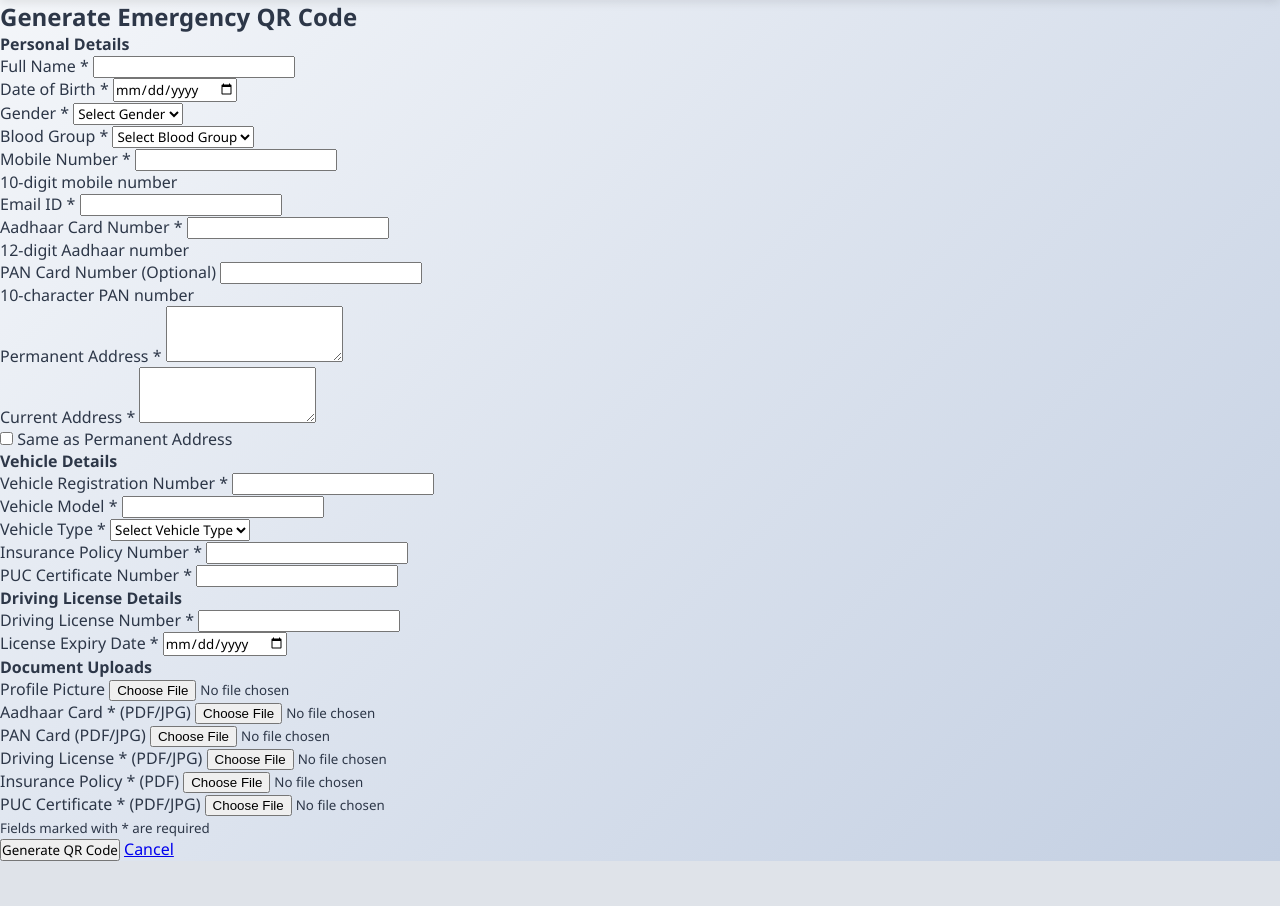
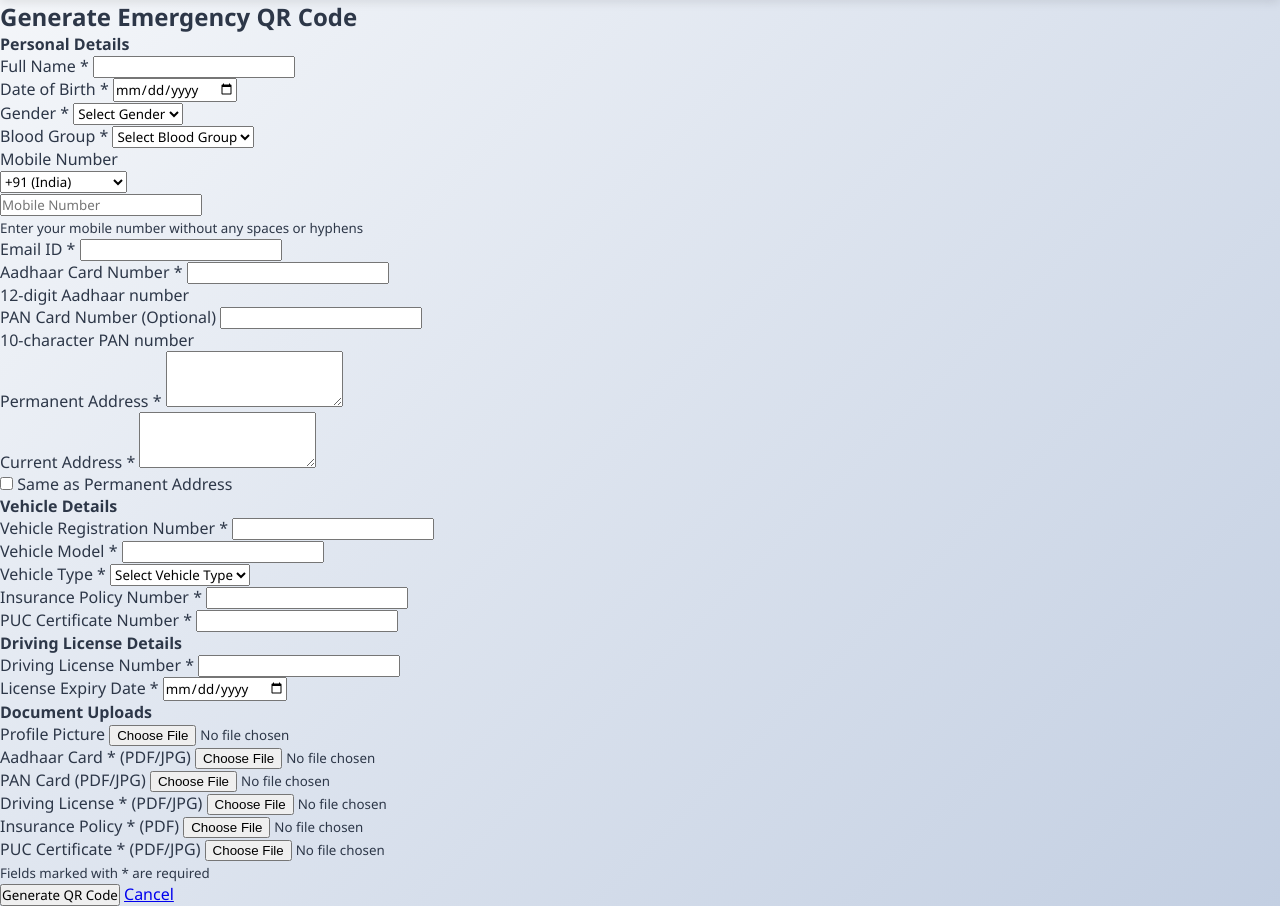
Before and after one commit to amey-kadam/safepass, a Flask app: page /generate_qr in a window 1280 px wide. Shown: the part 65-971 px from the top of the page. Before the commit the page ends 926 px from the top, so only its background shows below. Run offline with Flask 3, Linux system fonts and the light colour scheme; the visitor is signed in with stand-in values (Sample User, id 1); data comes from the database, SQL or seed files in the repository.

Commit message:
Add files via upload

```diff
--- a/templates/generate_qr.html
+++ b/templates/generate_qr.html
@@ -47,10 +47,26 @@
 
                         </select>
                     </div>
-                    <div class="col-md-4 mb-3">
-                        <label for="mobile" class="form-label">Mobile Number *</label>
-                        <input type="tel" class="form-control" id="mobile" name="mobile" pattern="[0-9]{10}" required>
-                        <div class="form-text">10-digit mobile number</div>
+                    <div class="form-group">
+                        <label for="phone">Mobile Number</label>
+                        <div class="input-group">
+                            <div class="input-group-prepend">
+                                <select class="form-control" id="country_code" name="country_code" required>
+                                    <option value="+1">+1 (USA/Canada)</option>
+                                    <option value="+44">+44 (UK)</option>
+                                    <option value="+91" selected>+91 (India)</option>
+                                    <option value="+61">+61 (Australia)</option>
+                                    <option value="+86">+86 (China)</option>
+                                    <option value="+33">+33 (France)</option>
+                                    <option value="+49">+49 (Germany)</option>
+                                    <option value="+81">+81 (Japan)</option>
+                                    <option value="+7">+7 (Russia)</option>
+                                    <!-- Add more common country codes as needed -->
+                                </select>
+                            </div>
+                            <input type="text" class="form-control" id="mobile" name="mobile" placeholder="Mobile Number" required>
+                        </div>
+                        <small class="form-text text-muted">Enter your mobile number without any spaces or hyphens</small>
                     </div>
                 </div>
 
```
Also changed, not shown: templates/home.html (+19 -2 lines).
